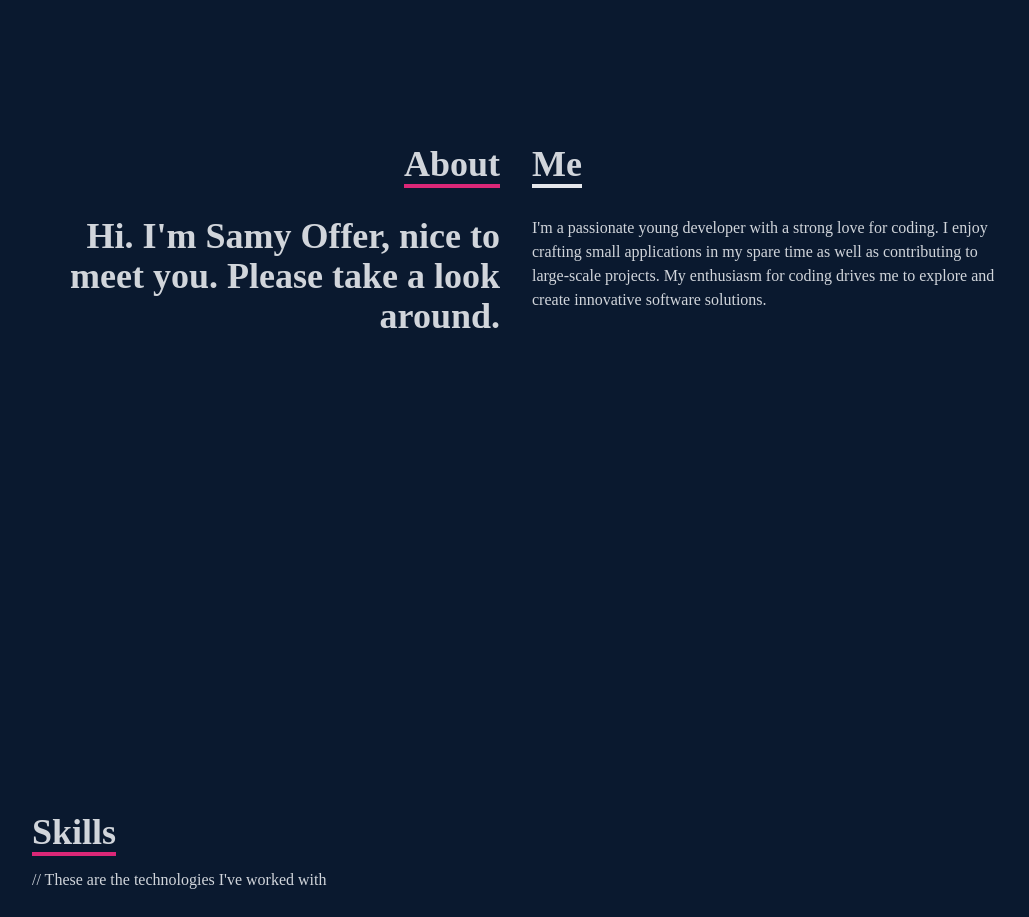
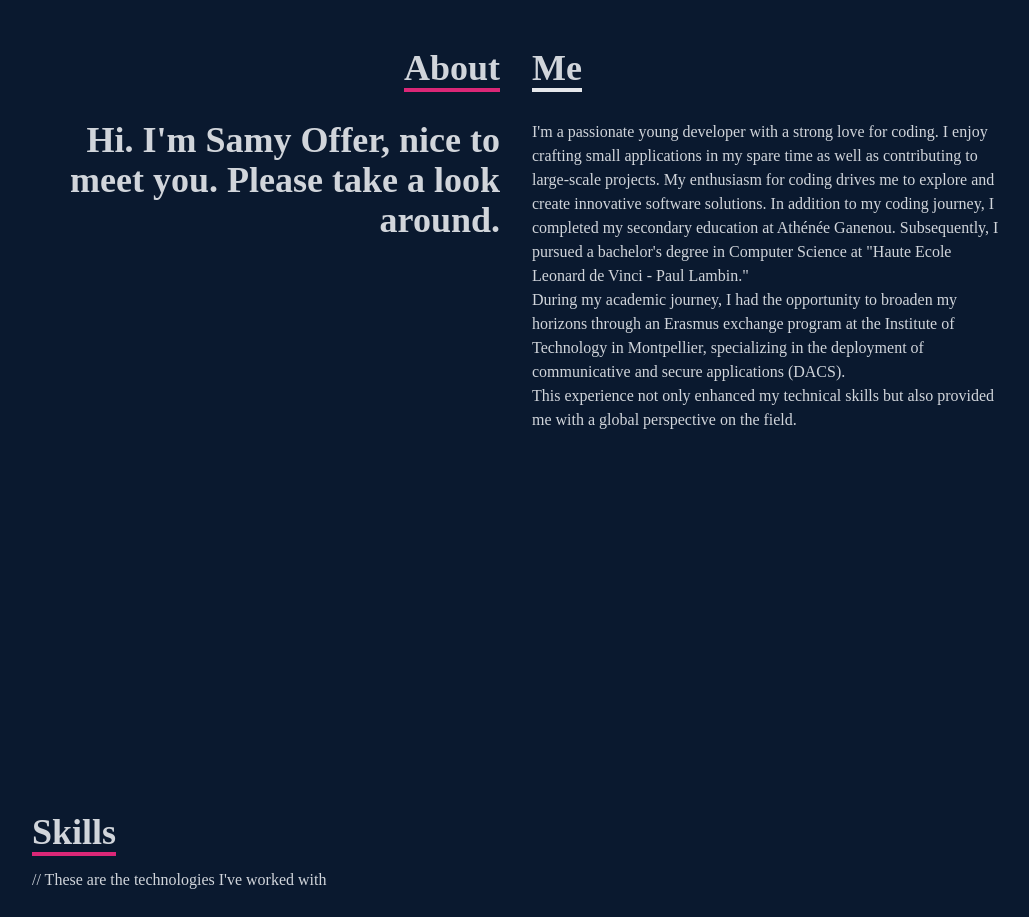
Before and after one commit to SamyOffer/Portfolio, a React (Create React App) app: page / in a window 1280 px wide. Shown: the part 960-1877 px from the top of the page, without its empty margins (124-1153 px from the left). Built offline with nearby package versions, Linux system fonts and the light colour scheme.

Commit message:
add biographie

```diff
--- a/src/components/About.jsx
+++ b/src/components/About.jsx
@@ -23,7 +23,14 @@ const About = () => {
             <div>
               <p>I'm a passionate young developer with a strong love for coding.
                 I enjoy crafting small applications in my spare time as well as contributing to large-scale projects.
-                My enthusiasm for coding drives me to explore and create innovative software solutions.</p>
+                My enthusiasm for coding drives me to explore and create innovative software solutions.
+                In addition to my coding journey, I completed my secondary education at Athénée Ganenou. Subsequently,
+                I pursued a bachelor's degree in Computer Science at "Haute Ecole Leonard de Vinci - Paul Lambin."
+                <p>During my academic journey, I had the opportunity to broaden my horizons through an Erasmus exchange program
+                at the Institute of Technology in Montpellier, specializing in the deployment of communicative and secure
+                applications (DACS). </p>
+                This experience not only enhanced my technical skills but also provided me with a global
+                perspective on the field.</p>
             </div>
           </div>
       </div>
```
Also changed, not shown: 1 other file (tests, documents, lock files or other folders).
